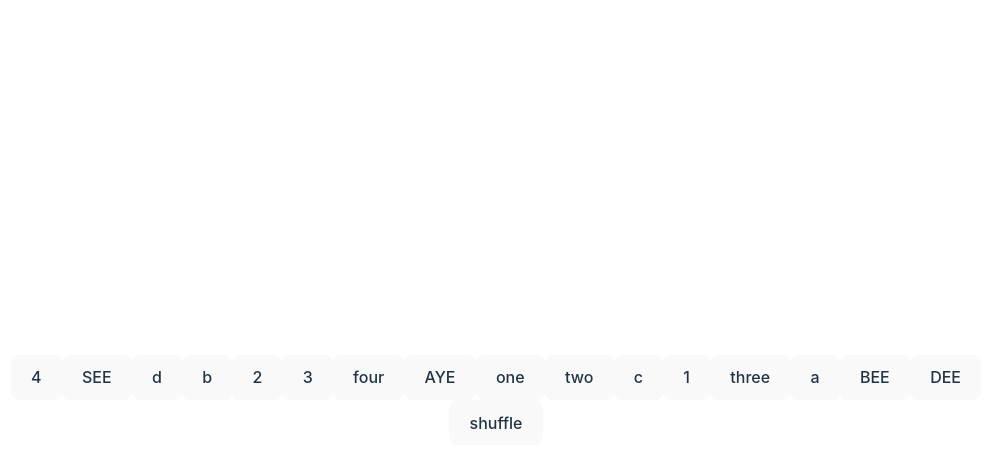
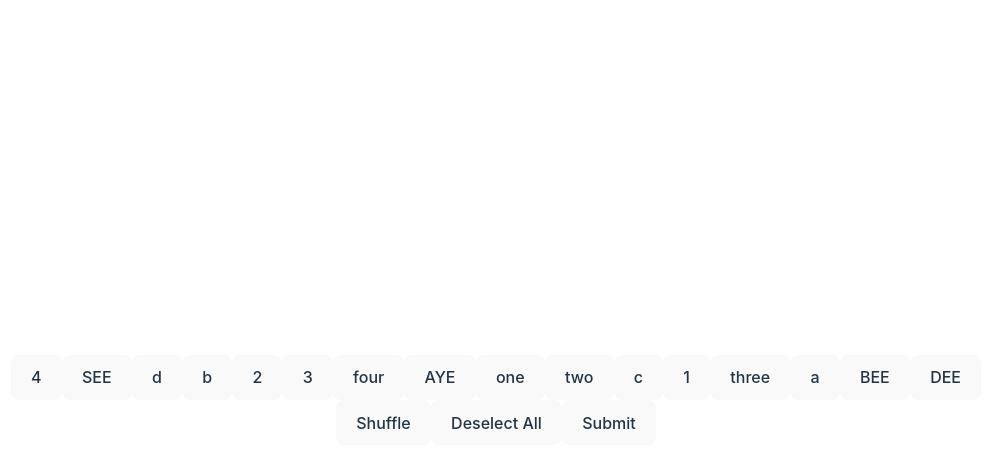
Before and after one commit to laurencmendoza/4-by-4-categories, a React (Vite) app: page / in a window 1280 px wide. Both pictures are taken after a click on the button "Start". Shown: the top 468 px of the page, without its empty margins (144-1135 px from the left). Built offline with nearby package versions, Linux system fonts and the light colour scheme.

Commit message:
toggle one selected item at a time using ternary expression in class

```diff
--- a/src/App.css
+++ b/src/App.css
@@ -5,7 +5,7 @@
   text-align: center;
 }
 
-.true {
+.selected {
   background-color: #505050;
   color: white;
 }
--- a/src/App.jsx
+++ b/src/App.jsx
@@ -18,6 +18,8 @@ function App() {
   // stores user's answer choices in an array
   const [answerChoices, setAnswerChoices] = useState([])
 
+  const [submittable, setSubmittable] = useState(false)
+
   // uses lodash shuffle algorithm to shuffle the flattened array of json data
   function createRandomOrder() {
     setRandomOrder(shuffle(flatArr))
@@ -37,12 +39,36 @@ function App() {
   // remove answer from array
   // change bg color back to original
 
+  // IF FOUR IS SELECTED
+  // display submit button as normal
+  // set boolean as true for submittable to allow submit function to run
+
   function select(element) {
-    // setSelectedClass((prev) => !prev)
+    setSelectedClass(element)
     if (answerChoices.length < 4) {
       setAnswerChoices([...answerChoices, element])
     }
 
+    if (answerChoices.length === 4) {
+      setSubmittable(true)
+    }
+
+    console.log(answerChoices)
+  }
+
+  // check if answer choices match any of the sub arrays in categories json
+  function submit() {
+      if (submittable) {
+        for (let i=0; i<categories.length; i++) {
+
+        }
+      }
+  }
+
+  // set answer choices
+  function deselectAll() {
+    setAnswerChoices([])
+    console.log(answerChoices)
   }
 
 
@@ -53,9 +79,11 @@ function App() {
       ) : (
         <>
       <div className="grid grid-cols-4 gap-4">
-        {randomOrder.map((el, idx)=>(<button onClick={() => select(el)} className={`${selectedClass}`} key={idx}>{el}</button>))}
+        {randomOrder.map((el, idx)=>(<button onClick={() => select(el)} className={selectedClass === el ? 'selected' : ''} key={idx}>{el}</button>))}
       </div>
-      <button onClick={createRandomOrder} className="mt-4">shuffle</button>
+      <button onClick={createRandomOrder} className="mt-4 rounded-full">Shuffle</button>
+      <button onClick={deselectAll} className="mt-4 mx-4 rounded-full">Deselect All</button>
+      <button onClick={submit} className="mt-4 rounded-full">Submit</button>
       </>
       )}
     </>
```
